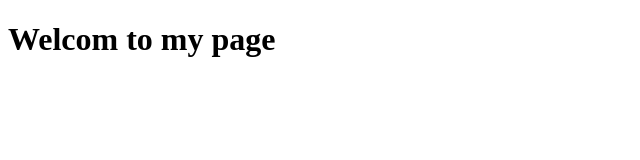
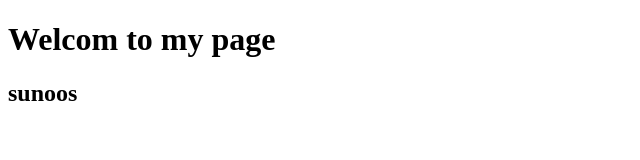
Before and after one commit to msunoosy/NodePractise, a website: page Node Course/index.html in a window 1280 px wide. Shown: the whole page, without its empty margins (0-640 px from the left). Drawn offline with Linux system fonts and the light colour scheme.

Commit message:
html added

```diff
--- a/Node Course/index.html
+++ b/Node Course/index.html
@@ -7,5 +7,6 @@
 </head>
 <body>
     <h1>Welcom to my page</h1>
+    <h2>sunoos</h2>
 </body>
 </html>
```
